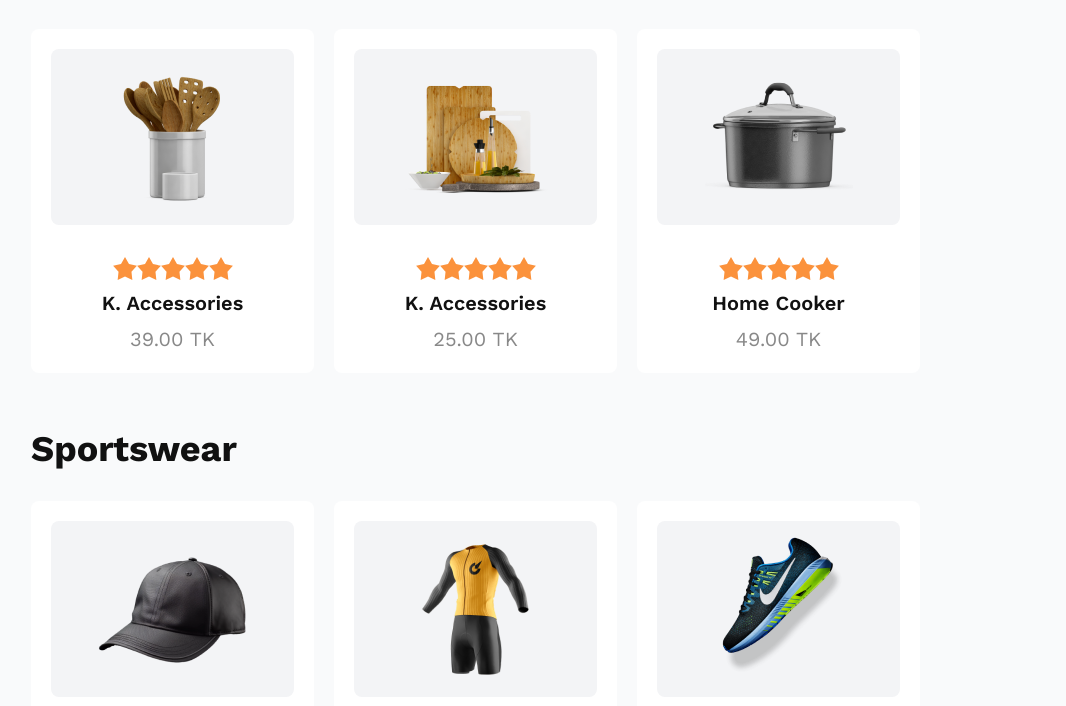
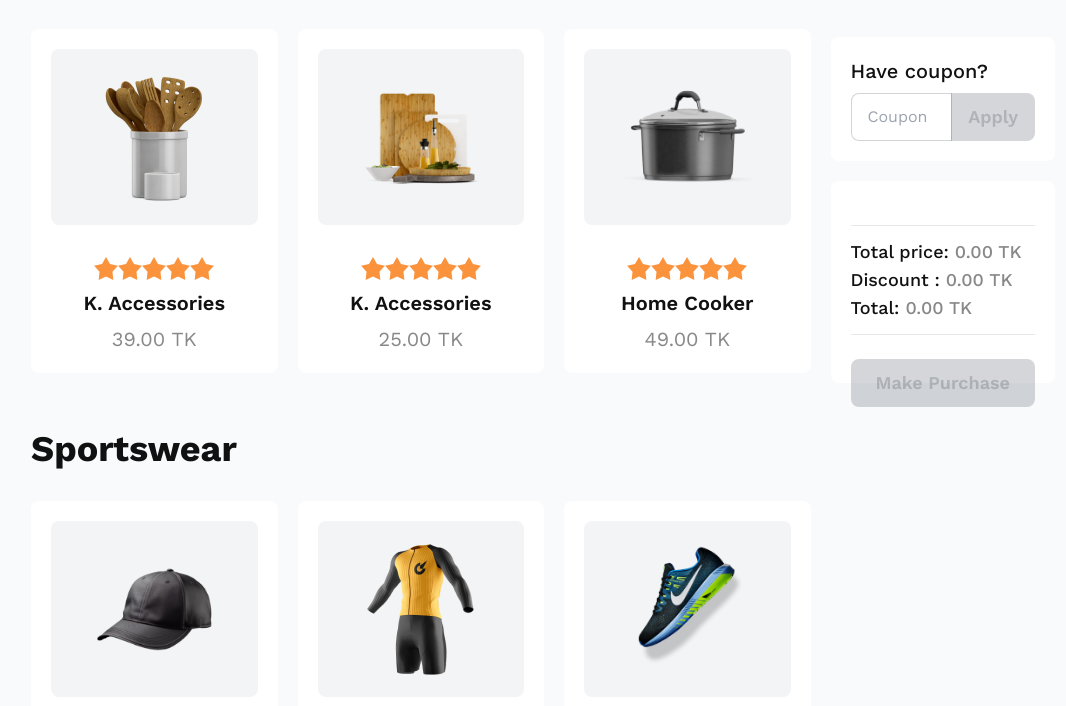
Before and after one commit to Noman-Mia/Dom-project, a plain HTML site: page index.html in a window 1280 px wide. Shown: the part 694-1400 px from the top of the page, without its empty margins (97-1163 px from the left). Drawn offline with nearby package versions, Linux system fonts and the light colour scheme.

Commit message:
Cart Section added

```diff
--- a/index.html
+++ b/index.html
@@ -208,6 +208,32 @@
                     </div>
                 </div>
             </div>
+
+            <!-- Cart Section -->
+            <div class="3/4 lg:w-1/4 mt-6 lg:mt-20">
+                <div class="p-5 bg-white rounded-lg">
+                    <h2 class="text-xl font-medium black">Have coupon?</h2>
+                    <div class="join mt-2 w-full">
+                        <input id="coupon-input" class="input input-bordered join-item w-2/3" placeholder="Coupon"/>
+                        <button id="btn-coupon" class="btn btn-secondary join-item normal-case text-lg" disabled>Apply</button>
+                      </div>
+                </div>
+                <div class="p-5 pb-0 bg-white mt-5 rounded-lg">
+                    <div id="cart" class="text-lg font-medium black py-3 border-b">
+
+                    </div>
+                    <div class="text-lg font-medium black py-3 border-b">
+                        <p>Total price: <span class="text-[#11111180]"><span id="total-price">0.00</span> TK</span></p>
+                        <p>Discount : <span class="text-[#11111180]"><span id="discount">0.00</span> TK</span></p>
+                        <p>Total: <span class="text-[#11111180]"><span id="total">0.00</span> TK</span></p>
+                    </div>
+                    <div class="relative top-6">
+                        <!-- Open the modal using ID.showModal() method -->
+                        <button id="btn-purchase" onclick="my_modal_5.showModal()" class="btn btn-secondary w-full normal-case text-lg" disabled>Make Purchase</button>
+                    </div>
+
+                </div>
+            </div>
         </div>
     </main>
 </body>
```
